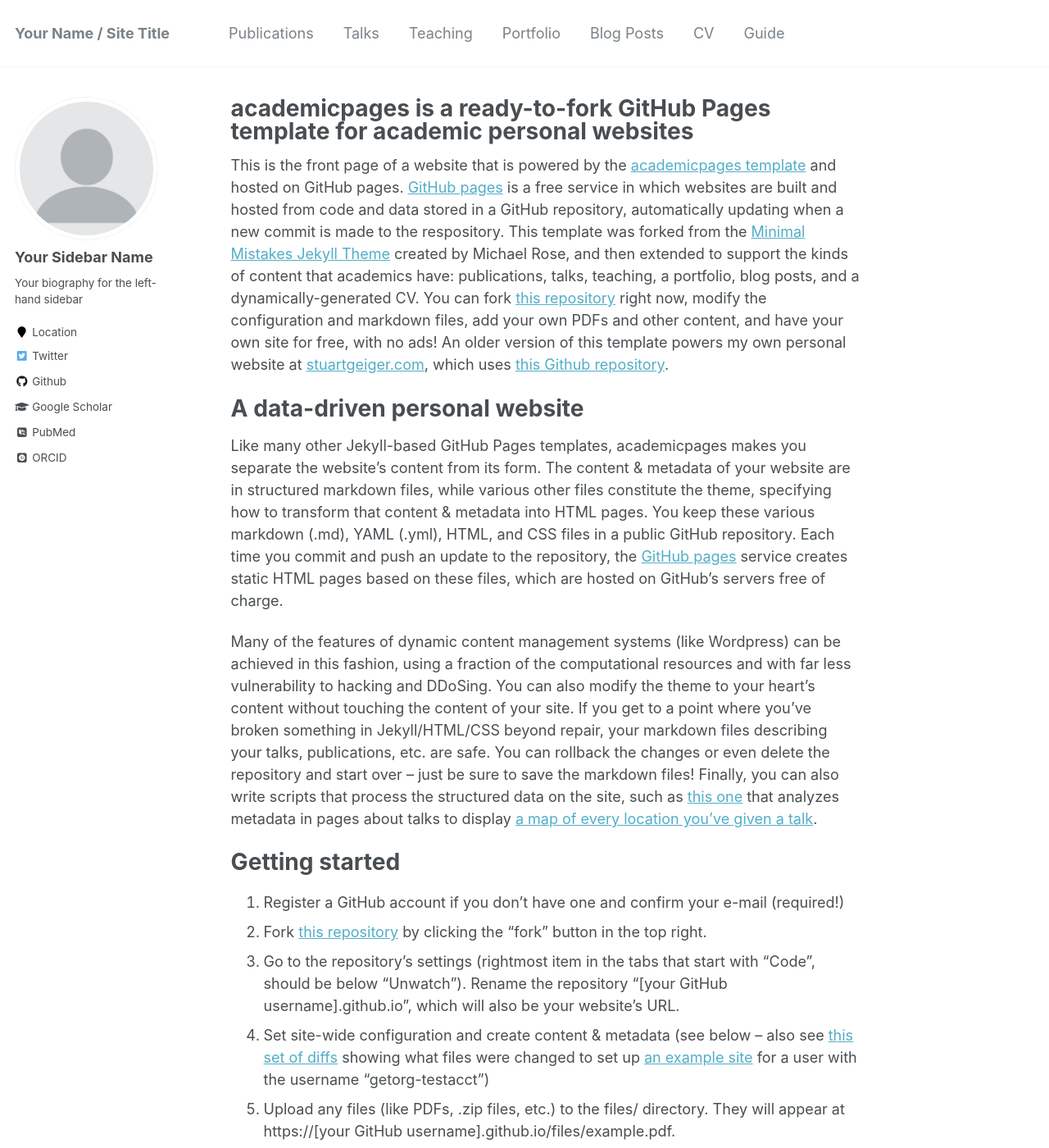
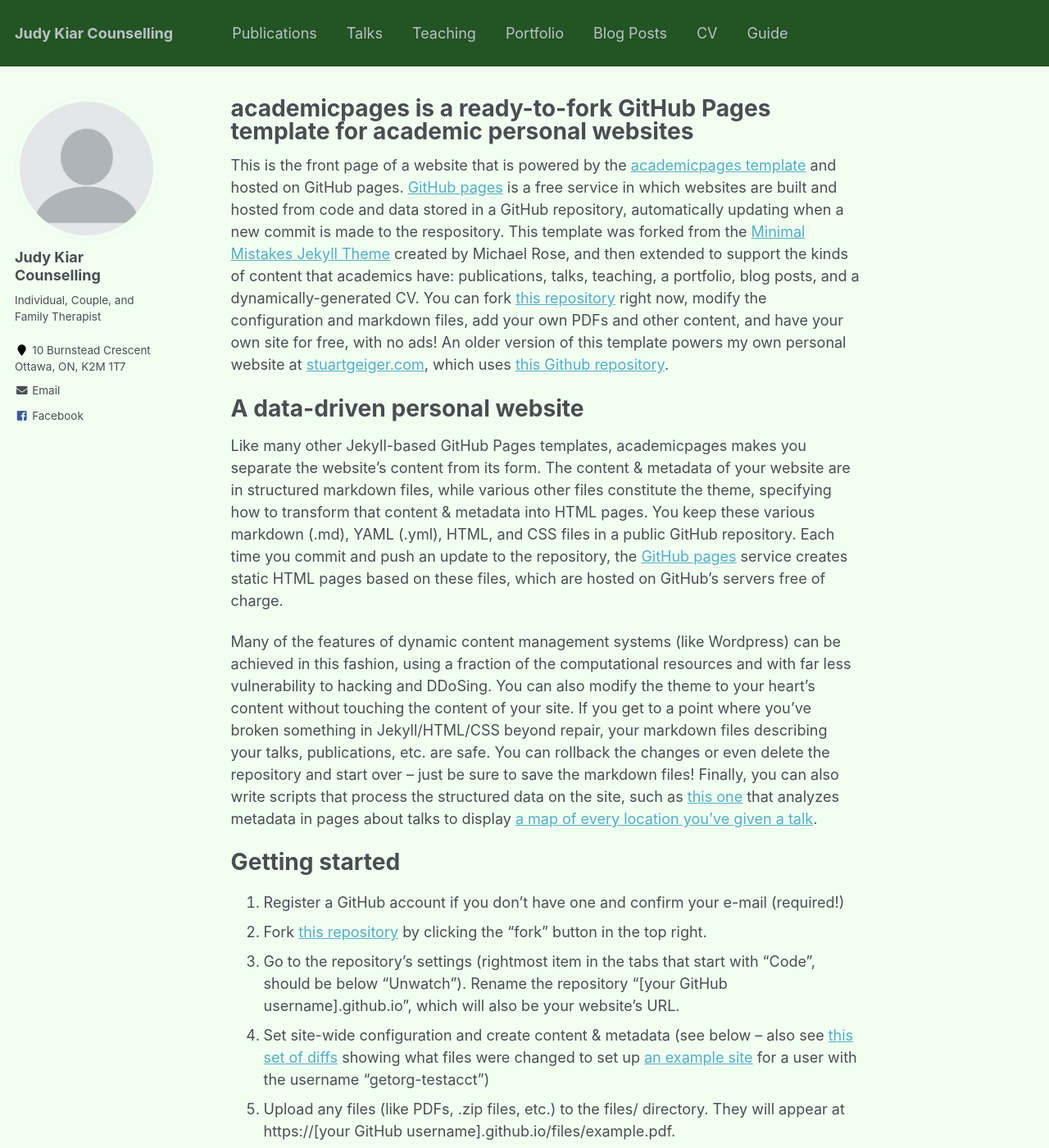
Before and after one commit to judykiar/judykiar.github.io, a Jekyll site: the page built from _pages/about.md, in a window 1280 px wide and 1400 px high. Shown: the whole window at 82% size. Built offline with Jekyll 4.4.1, drawn with Linux system fonts in a browser that asks for light colours; some web fonts are replaced; some of the changed text lies outside the part shown.

Commit message:
changed some metadata and colors

```diff
--- a/_config.yml
+++ b/_config.yml
@@ -7,13 +7,13 @@
 
 # Site Settings
 locale                   : "en-US"
-title                    : "Your Name / Site Title"
+title                    : "Judy Kiar Counselling"
 title_separator          : "-"
-name                     : &name "Your Name"
-description              : &description "personal description"
-url                      : https://academicpages.github.io # the base hostname & protocol for your site e.g. "https://mmistakes.github.io"
+name                     : &name "Judy Kiar"
+description              : &description "Individual, Couple, and Family Therapist"
+url                      : https://judykiar.github.io # the base hostname & protocol for your site e.g. "https://mmistakes.github.io"
 baseurl                  : "" # the subpath of your site, e.g. "/blog"
-repository               : "academicpages/academicpages.github.io"
+repository               : "judykiar/judykiar.github.io"
 teaser                   :  # filename of teaser fallback teaser image placed in /images/, .e.g. "500x300.png"
 breadcrumbs              : false # true, false (default)
 words_per_minute         : 160
@@ -80,36 +80,37 @@ analytics:
 
 # Site Author
 author:
-  name             : "Your Sidebar Name"
+  name             : "Judy Kiar Counselling"
   avatar           : "profile.png"
-  bio              : "Your biography for the left-hand sidebar"
-  location         : "Location"
+  bio              : "Individual, Couple, and Family Therapist"
+  location         : "10 Burnstead Crescent<br>Ottawa, ON, K2M 1T7"
+  phone            : "(613) 271-8880"
   employer         :
-  pubmed           : "https://www.ncbi.nlm.nih.gov/pubmed/?term=john+snow"
-  googlescholar    : "http://yourfullgooglescholarurl.com"
-  email            :
+  pubmed           :
+  googlescholar    :
+  email            : "judy@judykiar.com"
   researchgate     :  # example: "https://www.researchgate.net/profile/yourprofile"
   uri              :
   bitbucket        :
   codepen          :
   dribbble         :
   flickr           :
-  facebook         :
+  facebook         : "https://www.facebook.com/kiarcounselling/"
   foursquare       :
-  github           : "academicpages"
+  github           :
   google_plus      :
   keybase          :
   instagram        :
   impactstory      : #"https://profiles.impactstory.org/u/xxxx-xxxx-xxxx-xxxx"
   lastfm           :
   linkedin         :
-  orcid            : "http://orcid.org/yourorcidurl"
+  orcid            :
   pinterest        :
   soundcloud       :
   stackoverflow    : # http://stackoverflow.com/users/123456/username
   steam            :
   tumblr           :
-  twitter          : "replacethistwitterhandle"
+  twitter          :
   vine             :
   weibo            :
   xing             :
--- a/_sass/_masthead.scss
+++ b/_sass/_masthead.scss
@@ -4,6 +4,7 @@
 
 .masthead {
   position: relative;
+  background-color:#235423;
   border-bottom: 1px solid $border-color;
   -webkit-animation: intro 0.3s both;
           animation: intro 0.3s both;
--- a/_sass/_navigation.scss
+++ b/_sass/_navigation.scss
@@ -175,7 +175,8 @@
 .greedy-nav {
   position: relative;
   min-width: 250px;
-  background: $background-color;
+  //background: $background-color;
+  background-color:#235423;
 
   a {
     display: block;
--- a/_sass/_variables.scss
+++ b/_sass/_variables.scss
@@ -53,14 +53,14 @@ $darker-gray                : mix(#000, $gray, 60%);
 $light-gray                 : mix(#fff, $gray, 50%);
 $lighter-gray               : mix(#fff, $gray, 90%);
 
-$body-color                 : #fff;
-$background-color           : #fff;
+$body-color                 : #efe;
+$background-color           : #f1fff1;
 $code-background-color      : #fafafa;
 $code-background-color-dark : $light-gray;
 $text-color                 : $dark-gray;
 $border-color               : $lighter-gray;
 
-$primary-color              : #7a8288;
+$primary-color              : #bac2c8;
 $success-color              : #62c462;
 $warning-color              : #f89406;
 $danger-color               : #ee5f5b;
@@ -94,7 +94,7 @@ $link-color                 : $info-color;
 $link-color-hover           : mix(#000, $link-color, 25%);
 $link-color-visited         : mix(#fff, $link-color, 25%);
 $masthead-link-color        : $primary-color;
-$masthead-link-color-hover  : mix(#000, $primary-color, 25%);
+$masthead-link-color-hover  : mix(#fff, $primary-color, 50%);
 
 
 /*
```
